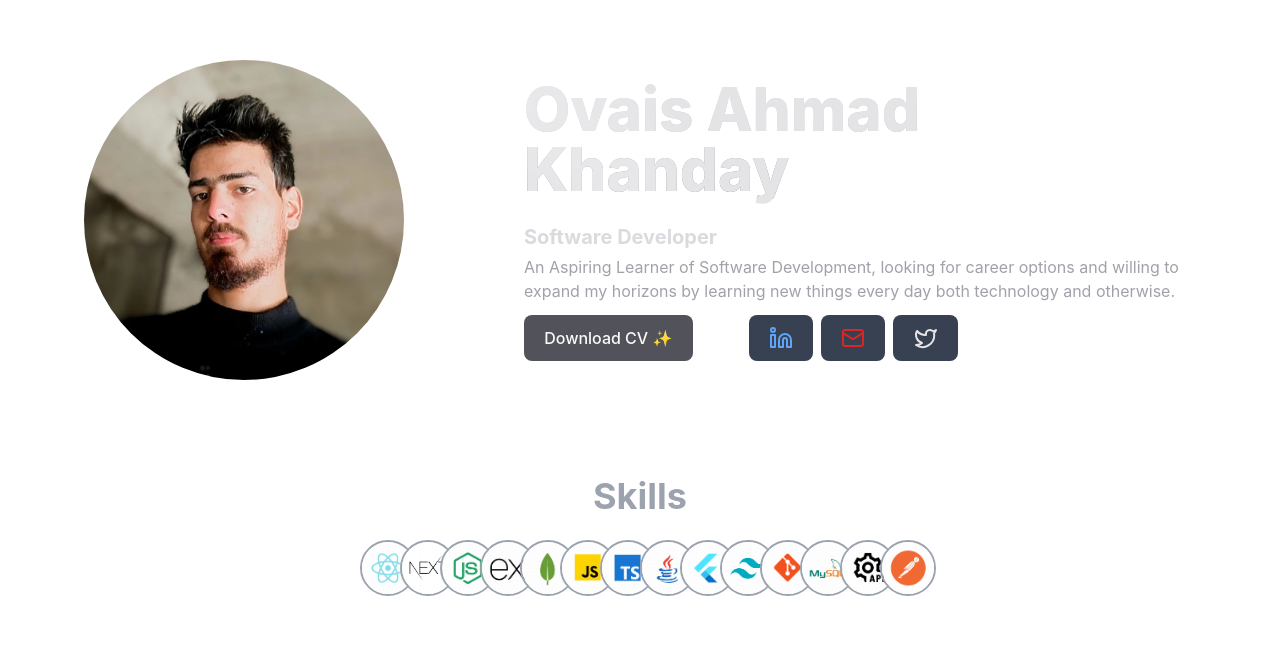
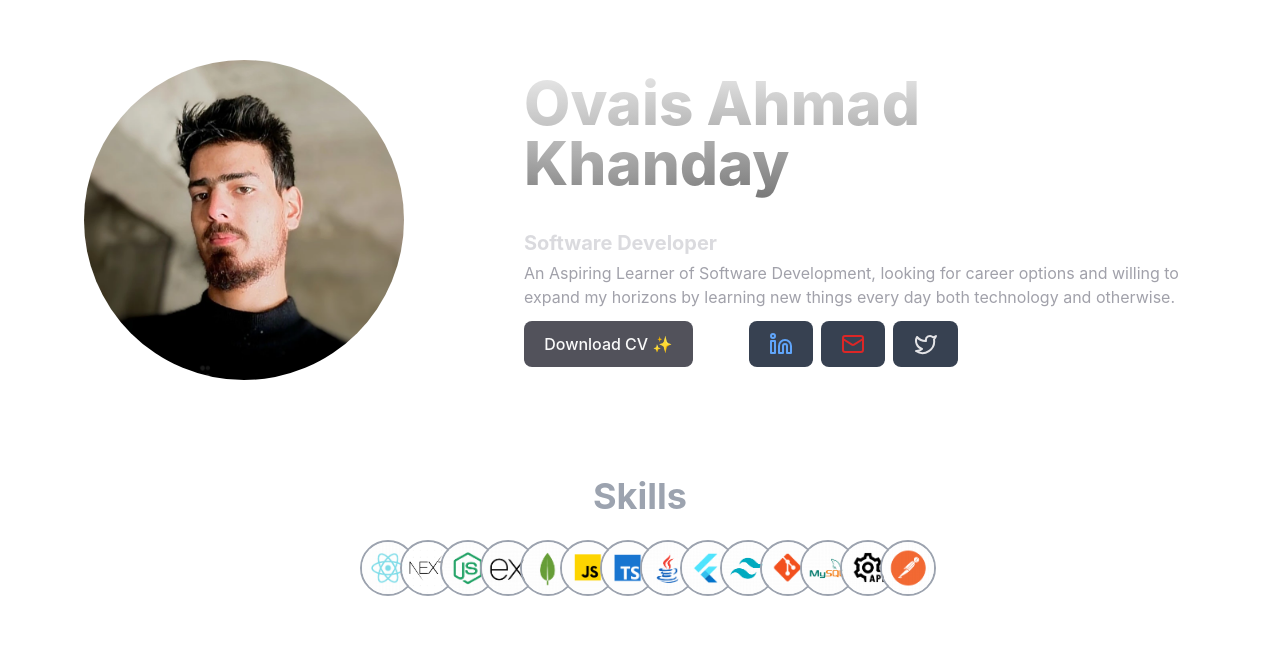
Before and after one commit to OvaisKhanday/portfolio, a React (Vite) app: page / in a window 1280 px wide. Shown: the part 148-800 px from the top of the page. Built offline with nearby package versions, Linux system fonts and the light colour scheme.

Commit message:
add text gradient to the name

```diff
--- a/src/components/Introduction.tsx
+++ b/src/components/Introduction.tsx
@@ -10,7 +10,7 @@ const Introduction: FC<IntroductionProps> = () => {
         <img src='/photo square.webp' alt='Profile' className='w-full h-full object-cover' />
       </div>
       <div className='text-center md:text-left max-w-2xl'>
-        <h1 className='font-extrabold text-zinc-200 mb-6 bg-clip-text text-transparent bg-gradient-to-b from-neutral-200 to-neutral-500 text-5xl lg:text-6xl'>
+        <h1 className='font-extrabold mb-6 lg:pb-3 pb-2 bg-clip-text text-transparent bg-gradient-to-b from-neutral-200 to-neutral-500 text-5xl lg:text-6xl'>
           Ovais Ahmad Khanday
         </h1>
         <h3 className='font-bold text-xl text-zinc-300/85 mb-1'>Software Developer</h3>
```
